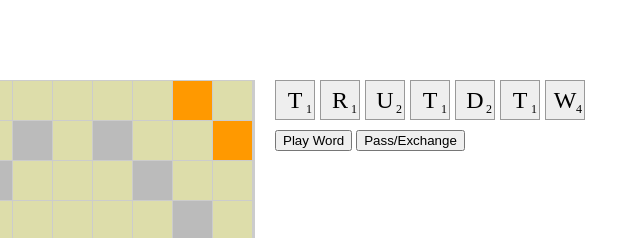
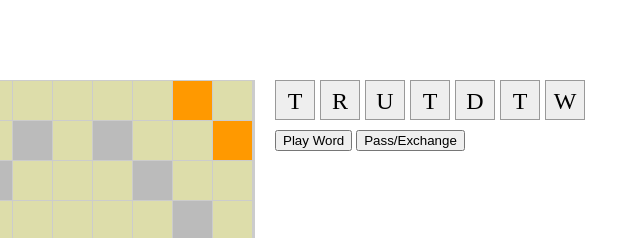
Before and after one commit to jtobey/sharewords, a website with bundled scripts: page index.html in a window 1280 px wide. Shown: the top 238 px of the page, 356-996 px from the left. Built offline with nearby package versions, Linux system fonts and the light colour scheme.

Commit message:
Revert "feat: Display tile value"

```diff
--- a/app.ts
+++ b/app.ts
@@ -47,22 +47,6 @@ function updateUrl() {
 const boardContainer = document.getElementById('board-container')!
 const rackContainer = document.getElementById('rack-container')!
 
-function createTileDiv(letter: string, value?: number) {
-  const tileDiv = document.createElement('div')
-  tileDiv.className = 'tile'
-  const letterDiv = document.createElement('div')
-  letterDiv.className = 'letter'
-  letterDiv.textContent = letter
-  tileDiv.appendChild(letterDiv)
-  if (value !== undefined) {
-    const valueDiv = document.createElement('div')
-    valueDiv.className = 'value'
-    valueDiv.textContent = String(value)
-    tileDiv.appendChild(valueDiv)
-  }
-  return tileDiv
-}
-
 function renderBoard() {
   boardContainer.innerHTML = ''
   for (let r = 0; r < gameState.board.squares.length; r++) {
@@ -81,14 +65,12 @@ function renderBoard() {
       squareDiv.dataset.row = String(r)
       squareDiv.dataset.col = String(c)
       if (square.tile) {
-        const tileDiv = createTileDiv(square.letter || '', square.tile.isBlank ? undefined : square.value)
-        squareDiv.appendChild(tileDiv)
+        squareDiv.textContent = square.tile.letter
       } else {
         const placedTile = gameState.tilesHeld.find(p => p.row === r && p.col === c)
         if (placedTile) {
-          const tileDiv = createTileDiv(placedTile.tile.letter, placedTile.tile.isBlank ? undefined : placedTile.tile.value)
-          tileDiv.classList.add('placed')
-          squareDiv.appendChild(tileDiv)
+          squareDiv.textContent = placedTile.tile.letter
+          squareDiv.classList.add('placed')
         }
       }
       boardContainer.appendChild(squareDiv)
@@ -100,7 +82,9 @@ function renderRack() {
   rackContainer.innerHTML = ''
   const rackTiles = gameState.tilesHeld.filter(p => p.row === 'rack')
   for (const tilePlacement of rackTiles) {
-    const tileDiv = createTileDiv(tilePlacement.tile.letter, tilePlacement.tile.isBlank ? undefined : tilePlacement.tile.value)
+    const tileDiv = document.createElement('div')
+    tileDiv.className = 'tile'
+    tileDiv.textContent = tilePlacement.tile.letter
     tileDiv.dataset.row = String(tilePlacement.row)
     tileDiv.dataset.col = String(tilePlacement.col)
     rackContainer.appendChild(tileDiv)
--- a/style.css
+++ b/style.css
@@ -42,23 +42,10 @@
   background-color: #eee;
   margin-right: 5px;
   box-sizing: border-box;
-  position: relative;
+  text-align: center;
+  line-height: 40px;
+  font-size: 24px;
   cursor: pointer;
-}
-
-.letter {
-  position: absolute;
-  top: 50%;
-  left: 50%;
-  transform: translate(-50%, -50%);
-  font-size: 24px;
-}
-
-.value {
-  position: absolute;
-  bottom: 2px;
-  right: 2px;
-  font-size: 12px;
 }
 
 .placed {
```
